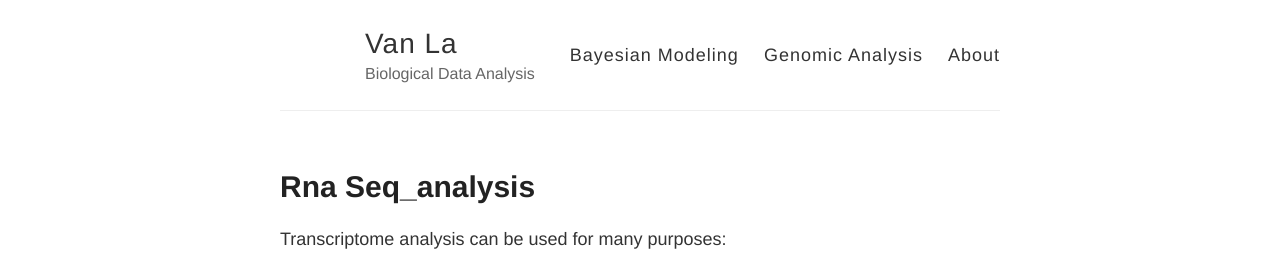
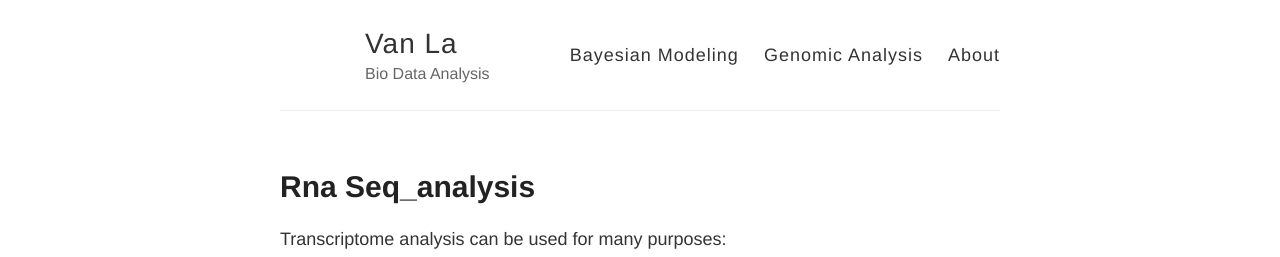
Before and after one commit to vanngocthuyla/Data_Analysis, a Jekyll site: the page built from _posts/2020-12-14-RNA-Seq_Analysis.md, in a window 1280 px wide. Shown: the top 257 px of the page. Built offline with Jekyll 4.4.1, drawn with Linux system fonts in a browser that asks for light colours; our own code applies the rules of GitHub Pages for plain Markdown files; comment, search, counter and statistics services are not loaded.

Commit message:
Update _config.yml

```diff
--- a/_config.yml
+++ b/_config.yml
@@ -10,7 +10,7 @@ markdown: kramdown
 name: Van La
 
 # Short bio or description (displayed in the header)
-description: Biological Data Analysis
+description: Bio Data Analysis
 
 # URL of your avatar or profile pic (you could use your GitHub profile pic)
 avatar:
```
